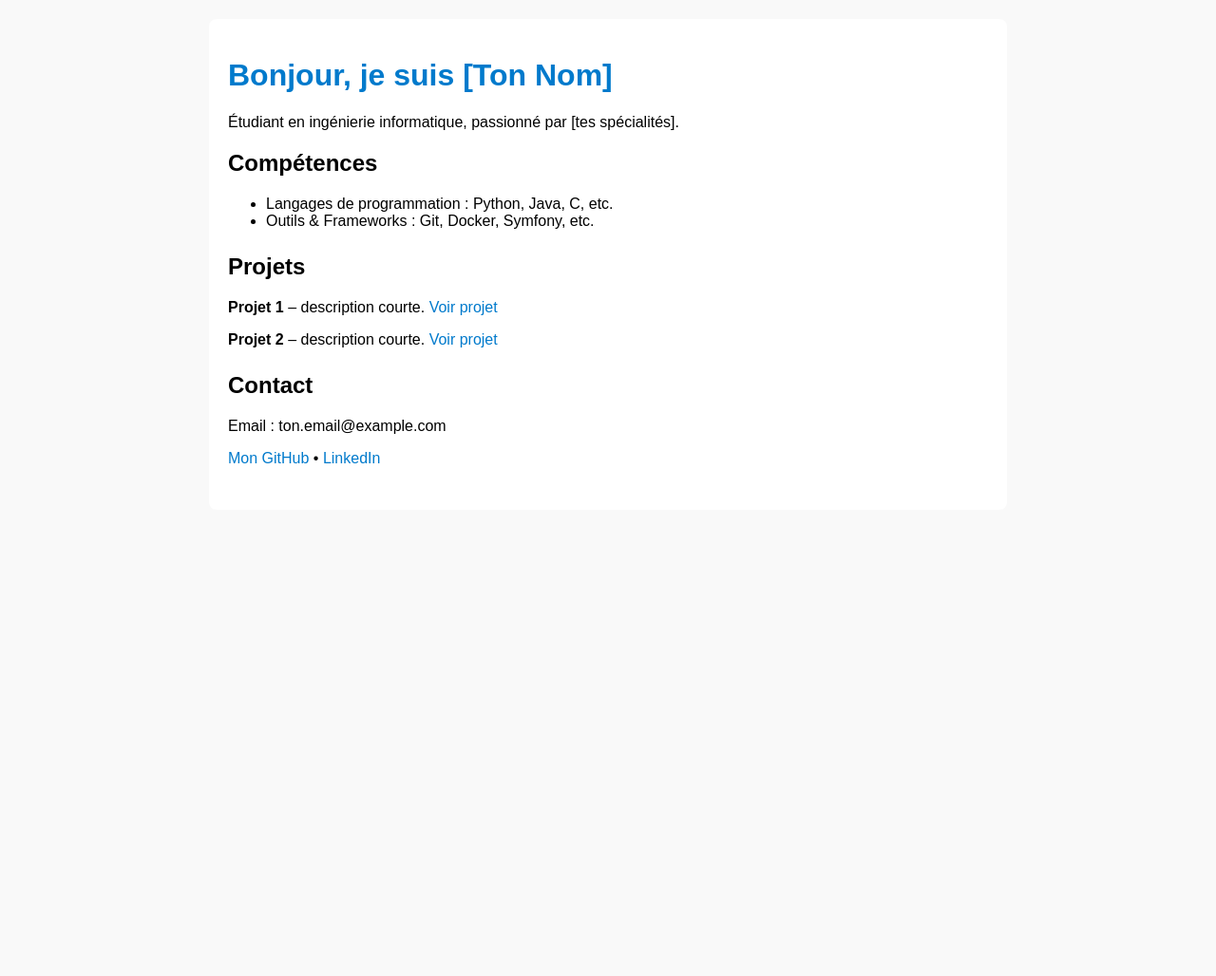
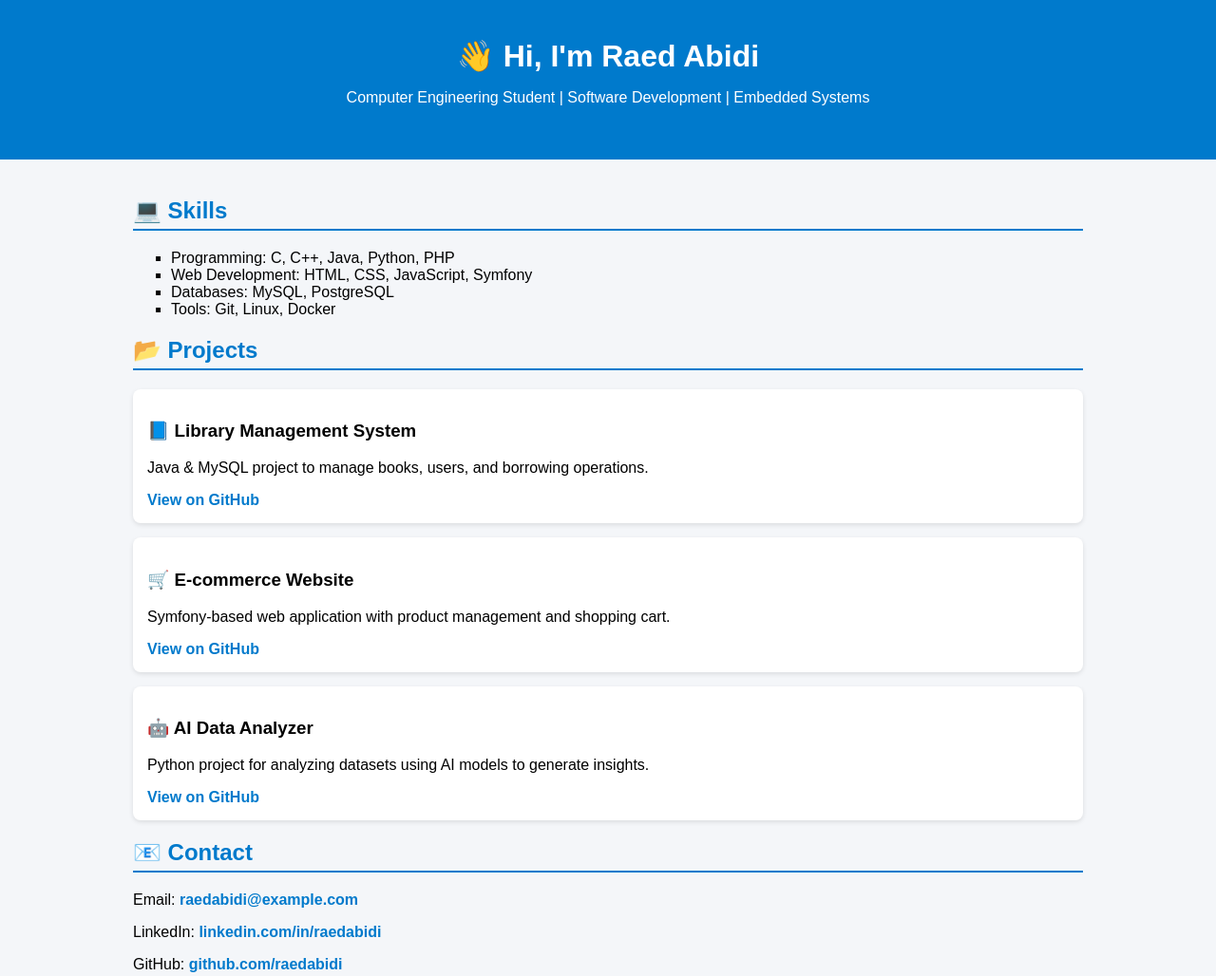
Before and after one commit to raedabidi/portfolio, a plain HTML site: page index.html in a window 1280 px wide. Shown: the top 1028 px of the page at 95% size. Before the commit the page ends 800 px from the top, so only its background shows below. Drawn offline with Linux system fonts and the light colour scheme.

Commit message:
Update index.html

```diff
--- a/index.html
+++ b/index.html
@@ -1,41 +1,65 @@
 <!DOCTYPE html>
-<html lang="fr">
+<html lang="en">
 <head>
   <meta charset="UTF-8">
   <meta name="viewport" content="width=device-width, initial-scale=1.0">
-  <title>Portfolio – Étudiant Ingénieur Informatique</title>
+  <title>Raed Abidi - Portfolio</title>
   <style>
-    body { font-family: Arial, sans-serif; background: #f9f9f9; margin: 20px; }
-    .container { max-width: 800px; margin: auto; background: #fff; padding: 20px; border-radius: 8px; }
-    h1 { color: #007acc; }
-    a { color: #007acc; text-decoration: none; }
-    .section { margin-bottom: 25px; }
+    body { font-family: Arial, sans-serif; background: #f4f6f9; margin: 0; padding: 0; }
+    header { background: #007acc; color: white; padding: 40px 20px; text-align: center; }
+    header h1 { margin: 0; }
+    .container { max-width: 1000px; margin: auto; padding: 20px; }
+    h2 { color: #007acc; border-bottom: 2px solid #007acc; padding-bottom: 5px; }
+    ul { list-style-type: square; }
+    .project { background: white; padding: 15px; border-radius: 8px; margin-bottom: 15px; box-shadow: 0 2px 5px rgba(0,0,0,0.1); }
+    a { color: #007acc; text-decoration: none; font-weight: bold; }
+    a:hover { text-decoration: underline; }
+    footer { text-align: center; padding: 20px; margin-top: 30px; background: #007acc; color: white; }
   </style>
 </head>
 <body>
+  <header>
+    <h1>👋 Hi, I'm Raed Abidi</h1>
+    <p>Computer Engineering Student | Software Development | Embedded Systems</p>
+  </header>
+
   <div class="container">
-    <h1>Bonjour, je suis [Ton Nom]</h1>
-    <p>Étudiant en ingénierie informatique, passionné par [tes spécialités].</p>
+    <h2>💻 Skills</h2>
+    <ul>
+      <li>Programming: C, C++, Java, Python, PHP</li>
+      <li>Web Development: HTML, CSS, JavaScript, Symfony</li>
+      <li>Databases: MySQL, PostgreSQL</li>
+      <li>Tools: Git, Linux, Docker</li>
+    </ul>
 
-    <div class="section">
-      <h2>Compétences</h2>
-      <ul>
-        <li>Langages de programmation : Python, Java, C, etc.</li>
-        <li>Outils & Frameworks : Git, Docker, Symfony, etc.</li>
-      </ul>
+    <h2>📂 Projects</h2>
+
+    <div class="project">
+      <h3>📘 Library Management System</h3>
+      <p>Java & MySQL project to manage books, users, and borrowing operations.</p>
+      <a href="https://github.com/raedabidi/project-library" target="_blank">View on GitHub</a>
     </div>
 
-    <div class="section">
-      <h2>Projets</h2>
-      <p><strong>Projet 1</strong> – description courte. <a href="#">Voir projet</a></p>
-      <p><strong>Projet 2</strong> – description courte. <a href="#">Voir projet</a></p>
+    <div class="project">
+      <h3>🛒 E-commerce Website</h3>
+      <p>Symfony-based web application with product management and shopping cart.</p>
+      <a href="https://github.com/raedabidi/project-ecommerce" target="_blank">View on GitHub</a>
     </div>
 
-    <div class="section">
-      <h2>Contact</h2>
-      <p>Email : ton.email@example.com</p>
-      <p><a href="https://github.com/raedabidi">Mon GitHub</a> • <a href="https://linkedin.com/in/ton-profil">LinkedIn</a></p>
+    <div class="project">
+      <h3>🤖 AI Data Analyzer</h3>
+      <p>Python project for analyzing datasets using AI models to generate insights.</p>
+      <a href="https://github.com/raedabidi/project-ai-analyzer" target="_blank">View on GitHub</a>
     </div>
+
+    <h2>📧 Contact</h2>
+    <p>Email: <a href="mailto:raedabidi@example.com">raedabidi@example.com</a></p>
+    <p>LinkedIn: <a href="https://linkedin.com/in/raedabidi" target="_blank">linkedin.com/in/raedabidi</a></p>
+    <p>GitHub: <a href="https://github.com/raedabidi" target="_blank">github.com/raedabidi</a></p>
   </div>
+
+  <footer>
+    <p>© 2025 Raed Abidi - Portfolio</p>
+  </footer>
 </body>
 </html>
```
